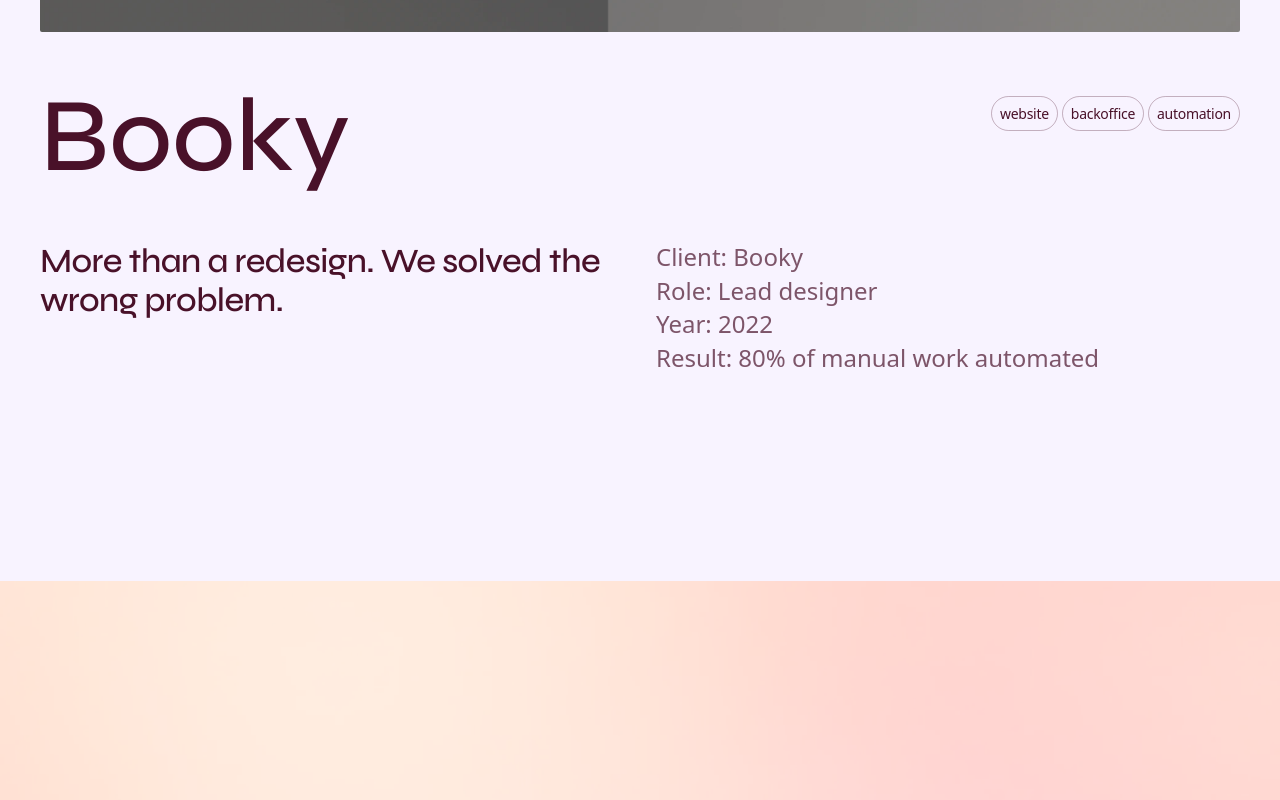
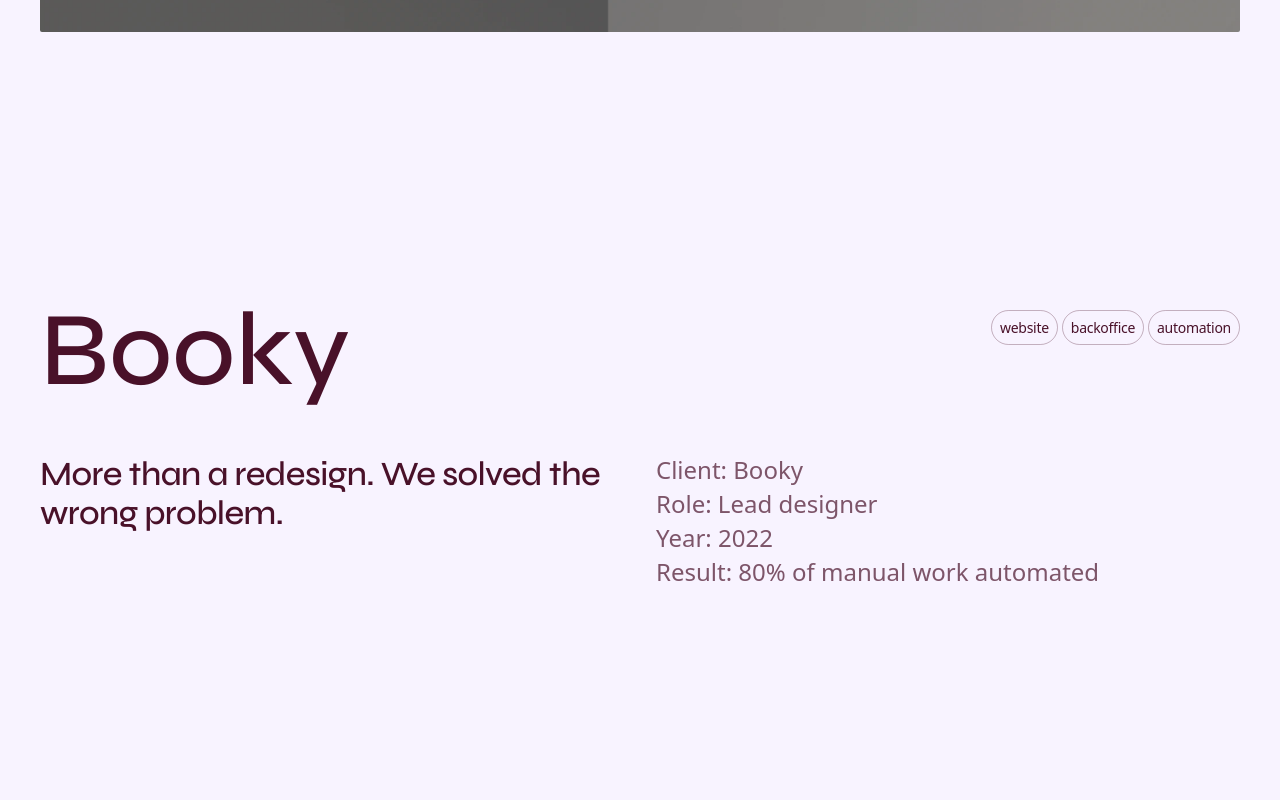
Before and after one commit to lica-ux/portfolio, a React (Vite) app: page /work/booky in a window 1280 px wide. Shown: the part 680-1480 px from the top of the page. Built offline with nearby package versions, Linux system fonts and the light colour scheme.

Commit message:
chore: auto-save 2026-05-04 11:37

```diff
--- a/src/pages/CasePage.tsx
+++ b/src/pages/CasePage.tsx
@@ -47,6 +47,9 @@ export default function CasePage({ slug }: CasePageProps) {
         Home
       </Link>
       <CaseHero imageSrc={heroImages[slug] ?? placeholderImage} imageAlt="" imagePosition={slug === 'baribuddy' ? 'object-right' : undefined} />
+    </main>
+
+    <section className="snap-start snap-always min-h-[100svh] flex flex-col justify-center px-4 md:px-10">
       <CaseIntro
         title={slug === 'sejfa' ? 'Sejfa' : slug === 'booky' ? 'Booky' : 'Baribuddy'}
         tags={slug === 'sejfa' ? ['Home insurance', 'Mobile app', 'Website'] : slug === 'booky' ? ['Website', 'Backoffice', 'Automation'] : ['Health', 'Behaviour design']}
@@ -76,7 +79,7 @@ export default function CasePage({ slug }: CasePageProps) {
               'Result: 50 000 active users & acquisition',
             ]}
       />
-    </main>
+    </section>
 
     <section
       className="snap-start snap-always relative flex flex-col justify-center gap-6 py-24 md:py-48 px-4 md:px-10 min-h-[100svh]"
```
